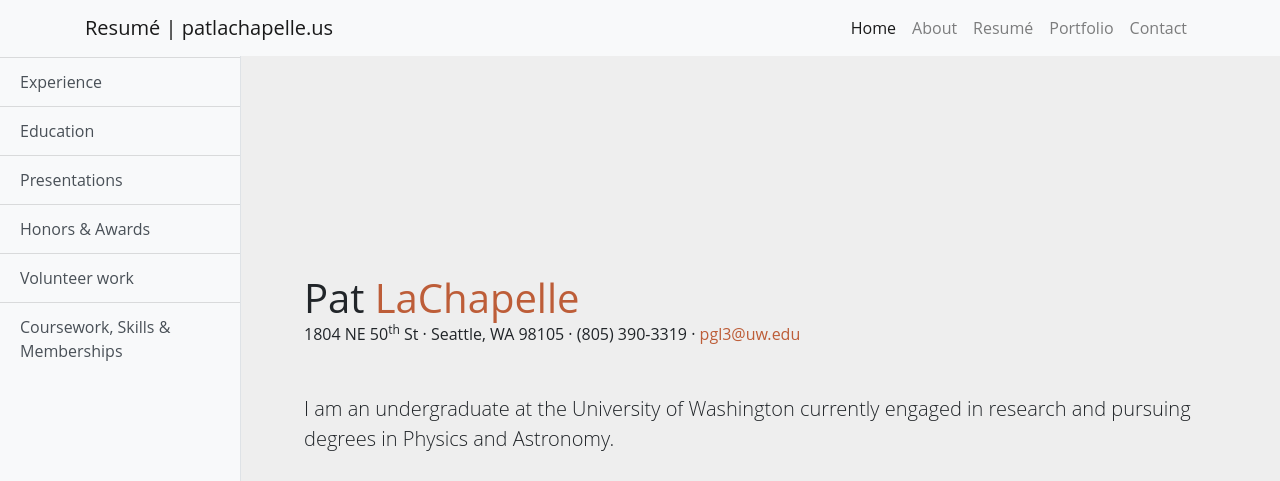
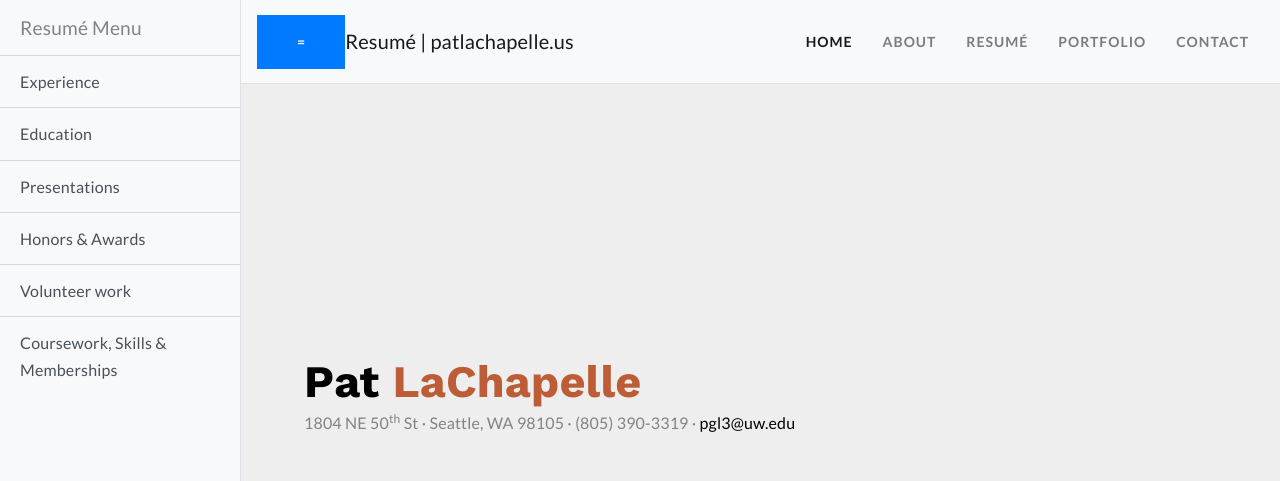
Before and after one commit to patlachapelle/WebsiteV2, a website: page Resume.html in a window 1280 px wide. Shown: the top 481 px of the page. Drawn offline with nearby package versions, Linux system fonts and the light colour scheme.

Commit message:
Update Resume.html
update to match nav menu with other formats.
Also fixed issues w/ toggle button

```diff
--- a/Resume.html
+++ b/Resume.html
@@ -1,3 +1,4 @@
+
 <!DOCTYPE html>
 <html lang="en">
 <head>
@@ -36,36 +37,31 @@
     <!-- Page Content -->
     <div id="page-content-wrapper">
 
-     <nav class="navbar navbar-expand-lg navbar-light bg-light fixed-top">
-  <div class="container">
-    <a class="navbar-brand" href="#">Resum&#233 | patlachapelle.us</a>
-    <button class="navbar-toggler" type="button" data-toggle="collapse" data-target="#navbarResponsive" aria-controls="navbarResponsive" aria-expanded="false" aria-label="Toggle navigation">
+		<nav class="navbar navbar-expand-lg navbar-light bg-light border-bottom">
+        <button class="btn btn-primary" id="menu-toggle">=</button>
+
+        <button class="navbar-toggler" type="button" data-toggle="collapse" data-target="#navbarSupportedContent" aria-controls="navbarSupportedContent" aria-expanded="false" aria-label="Toggle navigation">
           <span class="navbar-toggler-icon"></span>
         </button>
-    <div class="collapse navbar-collapse" id="navbarResponsive">
-      <ul class="navbar-nav ml-auto">
-        <li class="nav-item active">
-          <a class="nav-link" href="#">Home
-                <span class="sr-only">(current)</span>
-              </a>
-        </li>
-        <li class="nav-item">
-          <a class="nav-link" href="#">About</a>
-        </li>
-        <li class="nav-item">
-          <a class="nav-link" href="Resume.html">Resum&#233</a>
-        </li>
-        <li class="nav-item">
-          <a class="nav-link" href="Portfolio.html">Portfolio</a>
-        </li>
-         <li class="nav-item">
-          <a class="nav-link" href="#">Contact</a>
-        </li>
-      </ul>
-    </div>
-  </div>
-</nav>
 
+
+		<div class="collapse navbar-collapse" id="navbarSupportedContent">
+			<div>
+
+		<style scoped>
+        @import "css/portfoliostyle.css";
+    </style>
+
+		  <a class="navbar-brand" href="index.html">Resum&#233 | patlachapelle.us</a></div>
+			</div>
+		<ul class="navbar-nav ml-auto">
+		  <li class="nav-item active"> <a class="nav-link" href="index.html">Home <span class="sr-only">(current)</span> </a> </li>
+		  <li class="nav-item"> <a class="nav-link" href="#">About</a> </li>
+		  <li class="nav-item"> <a class="nav-link" href="Resume.html">Resum&#233</a> </li>
+		  <li class="nav-item"> <a class="nav-link" href="Portfolio.html">Portfolio</a> </li>
+		  <li class="nav-item"> <a class="nav-link" href="#">Contact</a> </li>
+		  </ul>
+      </nav>
 
 
 
```
